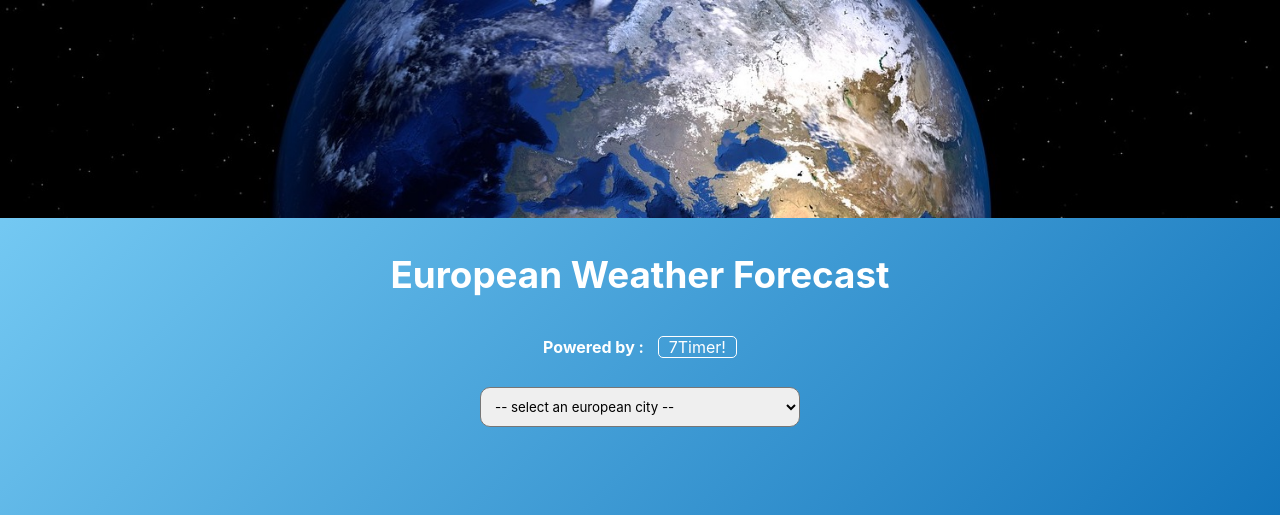
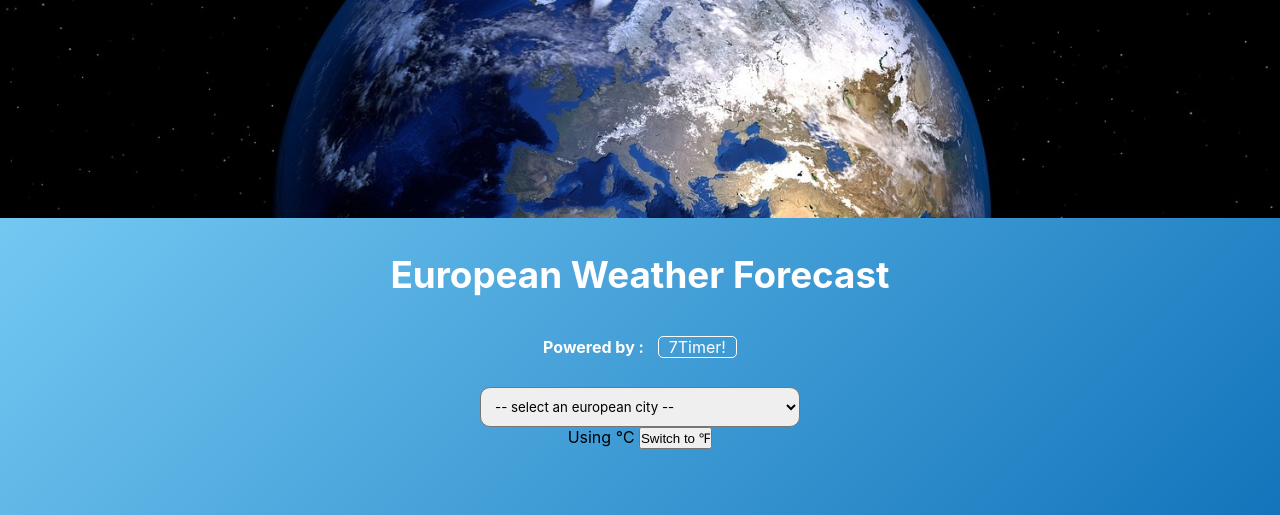
Before and after one commit to amouna-dev/weather-forecast-api, a plain HTML site: page index.html in a window 1280 px wide. Shown: the top 515 px of the page. Drawn offline with nearby package versions, Linux system fonts and the light colour scheme.

Commit message:
Update index.html

```diff
--- a/index.html
+++ b/index.html
@@ -88,6 +88,13 @@
                 <option value="{&quot;lat&quot;:&quot;47.376&quot;,&quot;lon&quot;:&quot;8.541&quot;}">Zurich, Switzerland</option>
                 </select>
         </form>
+
+        <div id="temperature">
+            Using
+            <span class="deg"> &#8451; </span>
+            <button id='toggleBtn'> Switch to <span>&#8457; </span></button>
+
+        </div>
         <div class="results-div" id="results">
             <div class="d-flex justify-content-center overlay">
                 <div class="spinner-border" role="status">
@@ -97,15 +104,11 @@
             <div class="weather-info">
 
 
-
-
             </div>
 
         </div>
 
     </div>
-
-
 
 </body>
 
```
